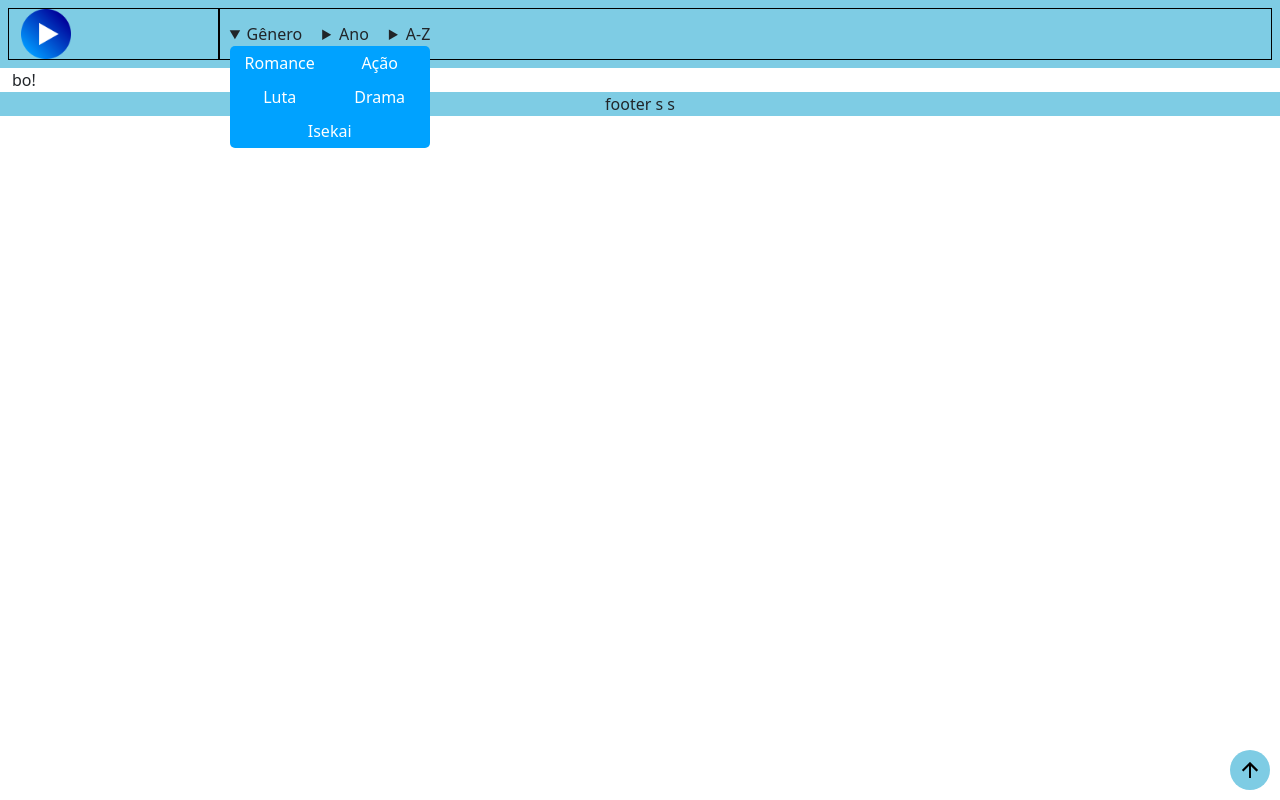
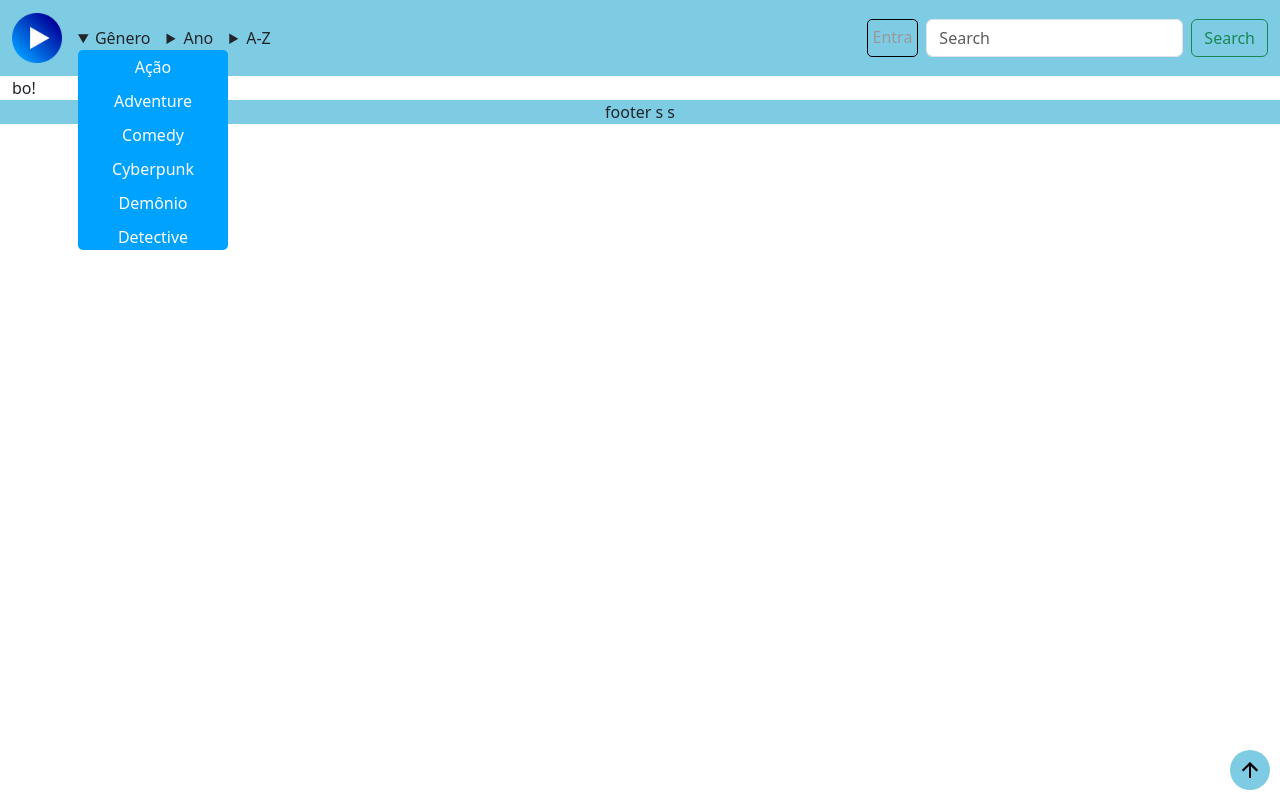
Before and after one commit to luizgustavo101/Stream_play, a website: page index.html in a window 1280 px wide. Both pictures are taken after a click on the heading "Gênero". Drawn offline with nearby package versions, Linux system fonts and the light colour scheme.

Commit message:
opa denovo

```diff
--- a/arquivos/styles/global.css
+++ b/arquivos/styles/global.css
@@ -18,15 +18,6 @@ header {
   background-color: rgb(126, 204, 228);
 }
 
-.nav{
-  height: 100%;
-  display: flex;
-  flex-direction: row;
-  gap: 20px;
-  align-items: center;
-  padding: 0px 10px 0px 10px;
-}
-
 .details_nav{
   position: relative;
 }
@@ -40,12 +31,16 @@ header {
   columns: 3;
   border-radius: 5px;
   overflow: hidden;
-  width: 200px;
+  width: 150px;
   flex-wrap: wrap;
+  z-index: 1;
+  height: 200px;
+  overflow:scroll;
+  scrollbar-width: none;
 }
 
 .li{
-  flex:1 1 100px;
+  flex:1 1 150px;
   background-color: rgb(0, 162, 255);
   color: rgb(255, 255, 255);
   padding: 5px;
@@ -58,10 +53,21 @@ header {
 
 }
 
+.link_nav{
+  all: unset;
+  padding: 5px;
+  color: rgb(153, 153, 153);
+  border: 1px solid black;
+  transition: .2s;
+  border-radius: 5px;
+}
+
+.link_nav:hover{
+  background-color: black;
+  color: white;
+  text-decoration: underline;
+}
+
 footer {
   background-color: rgb(126, 204, 228);
 }
-
-div{
-  border: 1px solid black;
-}
--- a/index.html
+++ b/index.html
@@ -1,5 +1,5 @@
 <!DOCTYPE html>
-<html lang="en">
+<html lang="pt-br">
 
 <head>
     <meta charset="UTF-8">
@@ -16,22 +16,64 @@
     <a href="#topo">
         <img class="botao_para_subir" src="./arquivos/img/seta.png" alt="topo">
     </a>
-    <header class="row p-2">
-        <div class="col-2 logo">
+    <header class="row">
+
+            <nav class="navbar navbar-expand-lg">
+                <div class="container-fluid">
+                  <span class="navbar-brand" href="#">
                     <img src="./arquivos/img/logo.png" alt="logo" height="50px" width="50px">
-        </div>
-        <div class="col p-0">
-            <nav class="nav">
+                  </span>
+                  <button class="navbar-toggler" type="button" data-bs-toggle="collapse" data-bs-target="#navbarSupportedContent" aria-controls="navbarSupportedContent" aria-expanded="false" aria-label="Toggle navigation">
+                    <span class="navbar-toggler-icon"></span>
+                  </button>
+                  <div class="collapse navbar-collapse" id="navbarSupportedContent">
+                    <ul class="navbar-nav me-auto mb-2 mb-lg-0 row-gap-2 column-gap-3">
+                      <li class="nav-item">
                         <details class="details_nav">
                             <summary>Gênero</summary>
                             <ul class="list_nav">
+                                <li class="li">Ação</li>
+                                <li class="li">Adventure</li>
+                                <li class="li">Comedy</li>
+                                <li class="li">Cyberpunk</li>
+                                <li class="li">Demônio</li>
+                                <li class="li">Detective</li>
+                                <li class="li">Drama</li>
+                                <li class="li">Ecchi</li>
+                                <li class="li">Fantasy</li>
+                                <li class="li">Harem</li>
+                                <li class="li">Historical</li>
+                                <li class="li">Horror</li>
+                                <li class="li">Isekai</li>
+                                <li class="li">Josei</li>
+                                <li class="li">Luta</li>
+                                <li class="li">Magic</li>
+                                <li class="li">Mecha</li>
+                                <li class="li">Military</li>
+                                <li class="li">Music</li>
+                                <li class="li">Mystery</li>
+                                <li class="li">Parody</li>
+                                <li class="li">Post-apocalíptico</li>
+                                <li class="li">Psychological</li>
                                 <li class="li">Romance</li>
-                        <li class="li">Ação</li>
-                        <li class="li">Luta</li>
-                        <li class="li">Drama</li>
-                        <li class="li">Isekai</li>
+                                <li class="li">Sci-Fi</li>
+                                <li class="li">Seinen</li>
+                                <li class="li">Shoujo</li>
+                                <li class="li">Shoujo-ai</li>
+                                <li class="li">Shounen</li>
+                                <li class="li">Shounen-ai</li>
+                                <li class="li">Slice of Life</li>
+                                <li class="li">Sports</li>
+                                <li class="li">Supernatural</li>
+                                <li class="li">Thriller</li>
+                                <li class="li">Vampire</li>
+                                <li class="li">Yaoi</li>
+                                <li class="li">Yuri</li>
+
                             </ul>
                         </details>
+                      </li>
+                      <li class="nav-item">
                         <details class="details_nav">
                             <summary>Ano</summary>
                             <ul class="list_nav">
@@ -62,6 +104,8 @@
                                 <li class="li">2024</li>
                             </ul>
                         </details>
+                      </li>
+                      <li class="nav-item">
                         <details class="details_nav">
                             <summary>A-Z</summary>
                             <ul class="list_nav">
@@ -91,12 +135,18 @@
                                 <li class="li">X</li>
                                 <li class="li">Y</li>
                                 <li class="li">Z</li>
-
                             </ul>
-
                         </details>
+                      </li>
+                    </ul>
+                    <form class="d-flex gap-2" role="search">
+                        <a href="#" class="link_nav">Entra</a>
+                      <input class="form-control" type="search" placeholder="Search" aria-label="Search">
+                      <button class="btn btn-outline-success" type="submit">Search</button>
+                    </form>
+                  </div>
+                </div>
               </nav>
-        </div>
     </header>bo!</main>
     <footer class="row w-10 justify-content-center">footer s s</footer>
     <script src="./arquivos/js/script_global.js"></script>
```
Lines whose indentation alone changed are shown as unchanged.
